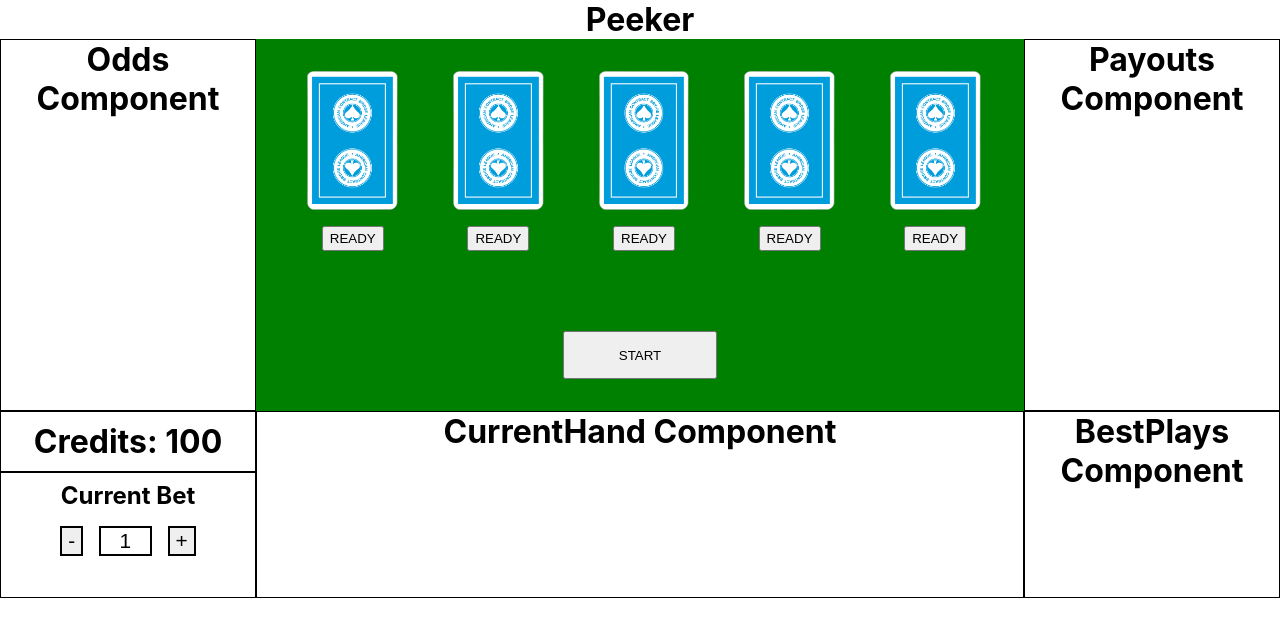
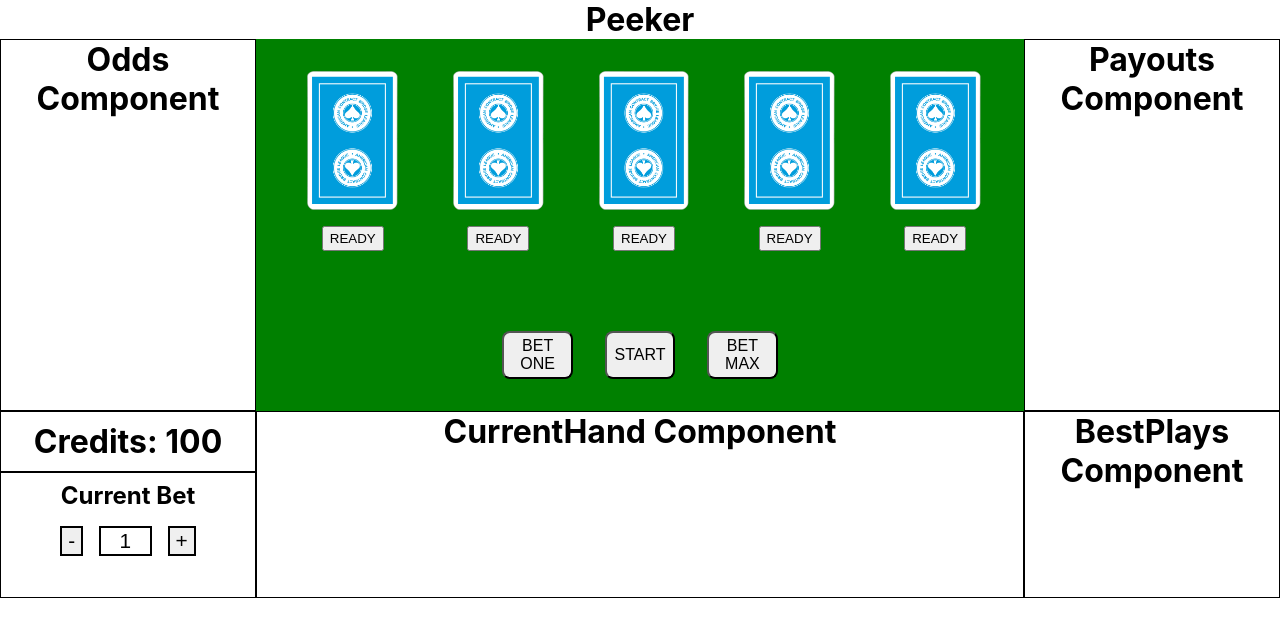
Before and after one commit to patrickrgrady81/Peeker-front, a React (Create React App) app: page / in a window 1280 px wide. Shown: the top 636 px of the page. Built offline with nearby package versions, Linux system fonts and the light colour scheme.

Commit message:
gameState is now App's responsibilty

```diff
--- a/src/components/app/App.js
+++ b/src/components/app/App.js
@@ -20,7 +20,8 @@ export default class App extends Component {
 
     this.state = {
       credits: 100,
-      bet: 1
+      bet: 1,
+      gameState: "START"
     }
   }
   render() {
@@ -29,8 +30,10 @@ export default class App extends Component {
         <h2 className="peeker">Peeker</h2>
         <div className="comWrapper">
           <Odds className="o"/>
-          <Table className="t" credits={this.state.credits} bet={this.state.bet} updateCredits={this.updateCredits}
-                updateBet={this.updateBet} />
+          <Table className="t" credits={this.state.credits} bet={this.state.bet} gameState={this.state.gameState}
+                                updateCredits={this.updateCredits}
+                                updateBet={this.updateBet}
+                                updateGameState={this.updateGameState} />
           <Payouts className="p" />
           <Credits className="c" credits={this.state.credits} bet={this.state.bet} updateCredits={this.updateCredits}
                 updateBet={this.updateBet} />
@@ -49,4 +52,8 @@ export default class App extends Component {
   updateBet = (bet) => {
     this.setState({bet: bet});
   }
+
+  updateGameState = (gameState) => {
+    this.setState({gameState: gameState});
+  }
 }
--- a/src/components/card/Card.js
+++ b/src/components/card/Card.js
@@ -10,6 +10,8 @@ export default class Card extends Component {
       held: false,
       class: "card-btn"
     }
+
+    this.holdMessage = "READY";
   }
 
   componentDidUpdate = () => {
@@ -17,13 +19,6 @@ export default class Card extends Component {
       if (this.state.held) {
         this.setState({ held: false });
       }
-    //   if (this.state.class === "card-btn") {
-    //     this.setState({ class: "none" });
-    //   }
-    // } else if (this.props.gameState === "DRAW") {
-    //   if (this.state.class === "none") {
-    //     this.setState({ class: "card-btn" });
-    //   }
     }
   }
 
@@ -41,27 +36,36 @@ export default class Card extends Component {
     if (this.props.gameState === "START") {
       cardImage = '/img/cards/blue_back.png';
       key = null;
+      this.holdMessage = "READY";
     } else {
       cardImage = this.props.card.image;
       key = this.props.card.key
+      this.holdMessage = "HOLD";
     }
     const id = key
+
 
     return (
       <div className="cardWrapper">
         <img className="card" src={cardImage} alt="card"></img>
-        <button onClick={this.holdButton} key={key} id={id} className={this.state.class}>READY</button>
+        <button onClick={this.holdButton} key={key} id={id} className={this.state.class}>{this.holdMessage}</button>
       </div>
     )
   }
 
   holdButton = () => {
     if (this.props.gameState !== "DRAW") return;
-      this.props.card.held = !this.props.card.held
-      this.setState(state => {
-        return {
-          held: !this.state.held
-        }
-      });
+    this.props.card.held = !this.props.card.held
+    this.setState( state => {
+      return {
+        held: !this.state.held,
+      }
+    });
+    if (this.holdMessage === "HOLD") {
+      // debugger
+      this.holdMessage = "HOLDING";
+    } else {
+      this.holdMessage = "HOLD";
+    }
   }
 }
--- a/src/components/credits/Credits.js
+++ b/src/components/credits/Credits.js
@@ -1,37 +1,6 @@
 import React, { Component } from 'react'
 
 export default class Credits extends Component {
-  constructor(props) {
-    super(props);
-
-    this.state = {
-      currentBet: 1
-    }
-  }
-
-  minus = () => {
-    if (this.state.currentBet > 1) {
-      const newBet = this.state.currentBet - 1;
-      this.setState( state => {
-        return {
-          currentBet: newBet
-        }
-      });
-      this.props.updateBet(newBet);
-    }
-  }
-
-  plus = () => {
-    if (this.state.currentBet < 5) {
-      const newBet = this.state.currentBet + 1;
-      this.setState( state => {
-        return {
-          currentBet: newBet
-        }
-      });
-      this.props.updateBet(newBet);
-    }
-  }
 
   render() {
     return (
@@ -40,10 +9,22 @@ export default class Credits extends Component {
         <h2 className="bet">Current Bet</h2>
         <div className="betGroup">
           <button className="bordered" onClick={this.minus}>-</button>
-          <input readOnly type="text" className="bordered" value={this.state.currentBet}></input>
+          <input readOnly type="text" className="bordered" value={this.props.bet}></input>
           <button className="bordered" onClick={this.plus}>+</button>
         </div>
       </div>
     )
   }
+
+  minus = () => {
+    if (this.props.bet > 1) {
+      this.props.updateBet(this.props.bet - 1);
+    }
+  }
+
+  plus = () => {
+    if (this.props.bet < 5) {
+      this.props.updateBet(this.props.bet + 1);
+    }
+  }
 }
--- a/src/components/table/Table.css
+++ b/src/components/table/Table.css
@@ -16,10 +16,12 @@
 }
 
 .draw-btn {
-  width: 20%;
+  width: 30%;
   height: 3rem;
   align-self: center;
-  margin: 2rem 0;
+  margin: 2rem 1rem;
+  font-size: 1rem;
+  border-radius: 8px;
 
 }
 
@@ -35,3 +37,10 @@
 #message {
   color: black;
 }
+
+.buttonDiv {
+  display: flex;
+  justify-content: space-evenly;
+  align-self: center;
+  width: 40%;
+}
--- a/src/components/table/Table.js
+++ b/src/components/table/Table.js
@@ -9,7 +9,6 @@ export default class Table extends Component {
     const newDeck = this.start()
 
     this.state = {
-      gameState: "START",
       deck: newDeck,
       hand: []
     };
@@ -21,9 +20,23 @@ export default class Table extends Component {
         <ul className="noBullet cards">
           {this.showCards()}
         </ul>
-        <button className="draw-btn" onClick={this.buttonClick}>{this.state.gameState}</button>
+        <div className="buttonDiv">
+          <button className="draw-btn" onClick={this.oneClick}>BET ONE</button>
+          <button className="draw-btn" onClick={this.play}>{this.props.gameState}</button>
+          <button className="draw-btn" onClick={this.maxClick}>BET MAX</button>
+        </div>
       </div>
     );
+  }
+
+   oneClick = async () => {
+    await this.props.updateBet(1);
+    this.play();
+  }
+
+  maxClick = async () => {
+    await this.props.updateBet(5);
+    this.play();
   }
 
   start = () => {
@@ -39,15 +52,15 @@ export default class Table extends Component {
 
     for (let i = 0; i < 5; i++) {
       this.state.hand[i] ? theCard = this.state.hand[i] : theCard = null;
-      cards.push(<li key={i}><Card card={theCard} gameState={this.state.gameState} /></li>);
+      cards.push(<li key={i}><Card card={theCard} gameState={this.props.gameState} /></li>);
     }
 
     return cards
   }
 
 
-  buttonClick = () => {
-    if (this.state.gameState === "START") {
+  play = () => {
+    if (this.props.gameState === "START") {
       this.props.updateCredits(-this.props.bet);
       for (let i = 0; i < 5; i++) {
         this.setState(state => {
@@ -57,16 +70,12 @@ export default class Table extends Component {
           }
         });
       }
-      this.setState(state => {
-        return {
-          gameState: "DRAW"
-        }
-      });
+      this.props.updateGameState("DRAW");
       // =========================
       // send my cards to the server so I can get info back
       // about odds and stuff.
 
-    } else if (this.state.gameState === "DRAW") {
+    } else if (this.props.gameState === "DRAW") {
       let newHand = [...this.state.hand];
       let newDeck = [...this.state.deck]
       for (let i = 0; i < newHand.length; i++) {
@@ -79,9 +88,9 @@ export default class Table extends Component {
         return {
           deck: newDeck,
           hand: newHand,
-          gameState: "DEAL"
         }
       });
+      this.props.updateGameState("DEAL");
       // =========================
       // send my cards to the server so I can get info back
       // about fianl tallies.
@@ -99,9 +108,9 @@ export default class Table extends Component {
         return {
           deck: newDeck,
           hand: pHand,
-          gameState: "DRAW"
         }
       });
+      this.props.updateGameState("DRAW");
     }
   }
 }
```
